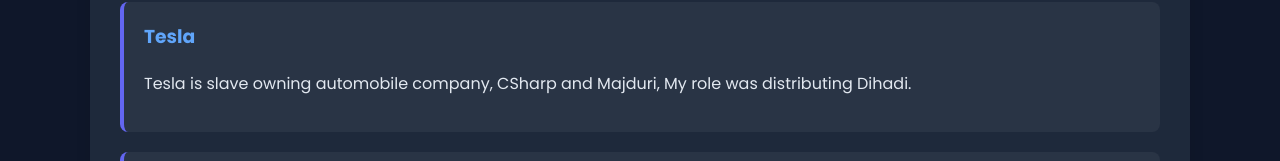
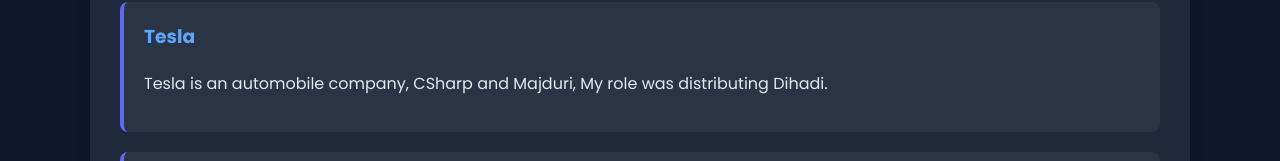
Before and after one commit to FlashShivvv/FlashShivvv.github.io, a plain HTML site: page index.html in a window 1280 px wide. Shown: the part 1494-1655 px from the top of the page. Drawn offline with Linux system fonts and the light colour scheme.

Commit message:
index.html

```diff
--- a/index.html
+++ b/index.html
@@ -296,7 +296,7 @@
             <h2>Projects</h2>
             <div class="project-item">
                 <h3>Tesla </h3>
-                <p>Tesla is slave owning automobile company, CSharp and Majduri, My role was distributing Dihadi.</p>
+                <p>Tesla is an automobile company, CSharp and Majduri, My role was distributing Dihadi.</p>
             </div>
             <div class="project-item">
                 <h3>Fart Detector</h3>
```
